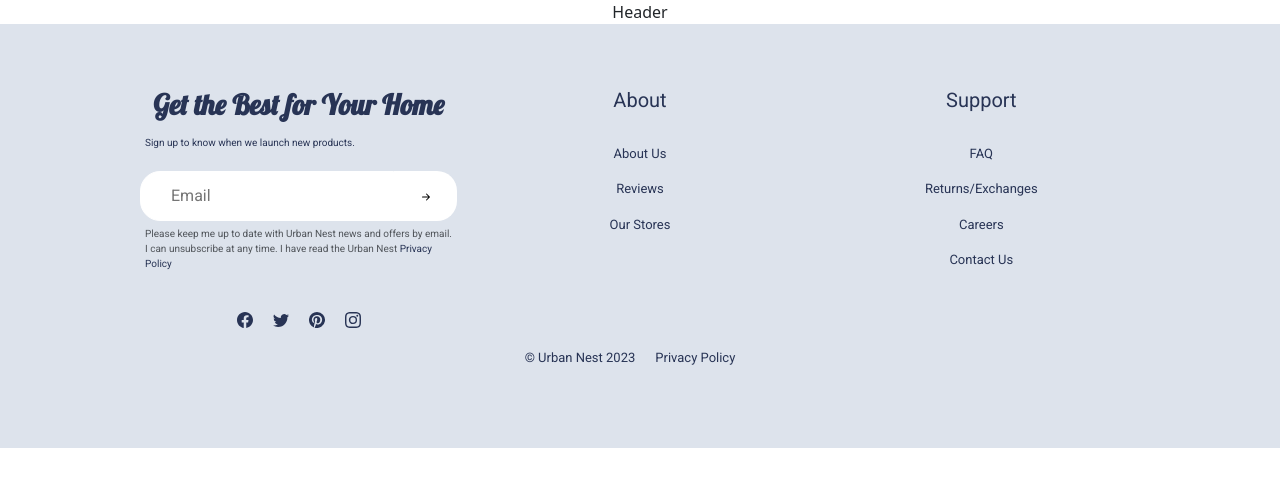
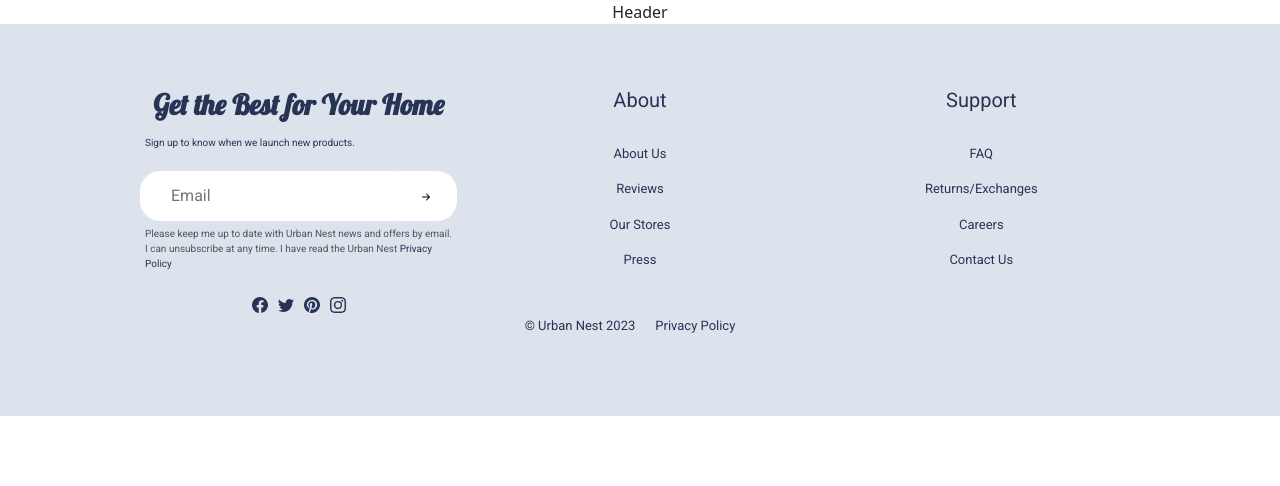
Before and after one commit to WeCodeStore/ui, a React (Create React App) app: page /shop in a window 1280 px wide. Shown: the top 486 px of the page. Built offline with nearby package versions, Linux system fonts and the light colour scheme.

Commit message:
added links to social icons and basic footer tests

```diff
--- a/src/components/Footer/Footer.css
+++ b/src/components/Footer/Footer.css
@@ -57,7 +57,7 @@
 }
 
 .social-icons {
-  margin: 20px 10px 20px 10px;
+  margin: -15px;
 }
 
 #enter {
@@ -68,7 +68,7 @@
   border-radius: 20px 0 0 20px;
 }
 
-#clear {
+#submit {
   width: 20%;
   background-color: white;
   height: 50px;
--- a/src/components/Footer/Footer.js
+++ b/src/components/Footer/Footer.js
@@ -11,7 +11,7 @@
 
 export default function Footer() {
   return (
-    <footer className="footer">
+    <footer className="footer" data-testid="footer">
       <Container>
         <Row>
           <Col size="md" className="footer-subscription">
@@ -20,7 +20,7 @@
             <Form>
               <Form.Group className="mb-3" controlId="formBasicEmail">
                 <input type="text" id="enter" placeholder="Email"></input>
-                <button id="clear">
+                <button id="submit" data-testid="submit">
                   <BsArrowRightShort />
                 </button>
 
@@ -33,10 +33,19 @@
                 </Form.Text>
               </Form.Group>
             </Form>
-            <BsFacebook className="social-icons" />
-            <BsTwitter className="social-icons" />
-            <BsPinterest className="social-icons" />
-            <BsInstagram className="social-icons" />
+
+            <a href="#!">
+              <BsFacebook className="social-icons" />
+            </a>
+            <a href="#!">
+              <BsTwitter className="social-icons" />
+            </a>
+            <a href="#!">
+              <BsPinterest className="social-icons" />
+            </a>
+            <a href="#!">
+              <BsInstagram className="social-icons" />
+            </a>
           </Col>
           <Col size="md" className="footer-about">
             <h5>About</h5>
@@ -53,6 +62,11 @@
             <p>
               <a href="#!" className="">
                 Our Stores
+              </a>
+            </p>
+            <p>
+              <a href="#!" className="">
+                Press
               </a>
             </p>
           </Col>
```
Also changed, not shown: 1 other file (tests, documents, lock files or other folders).
